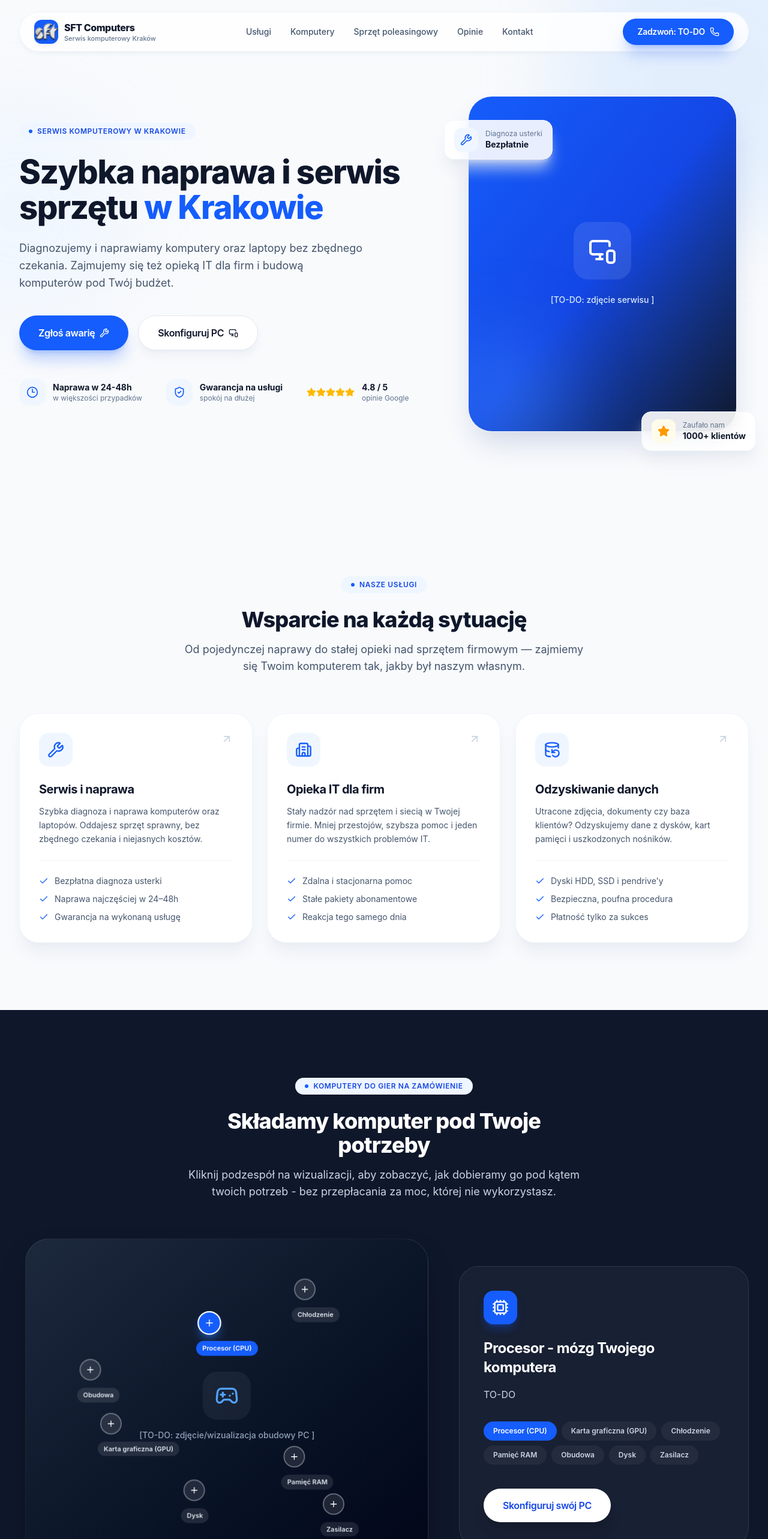
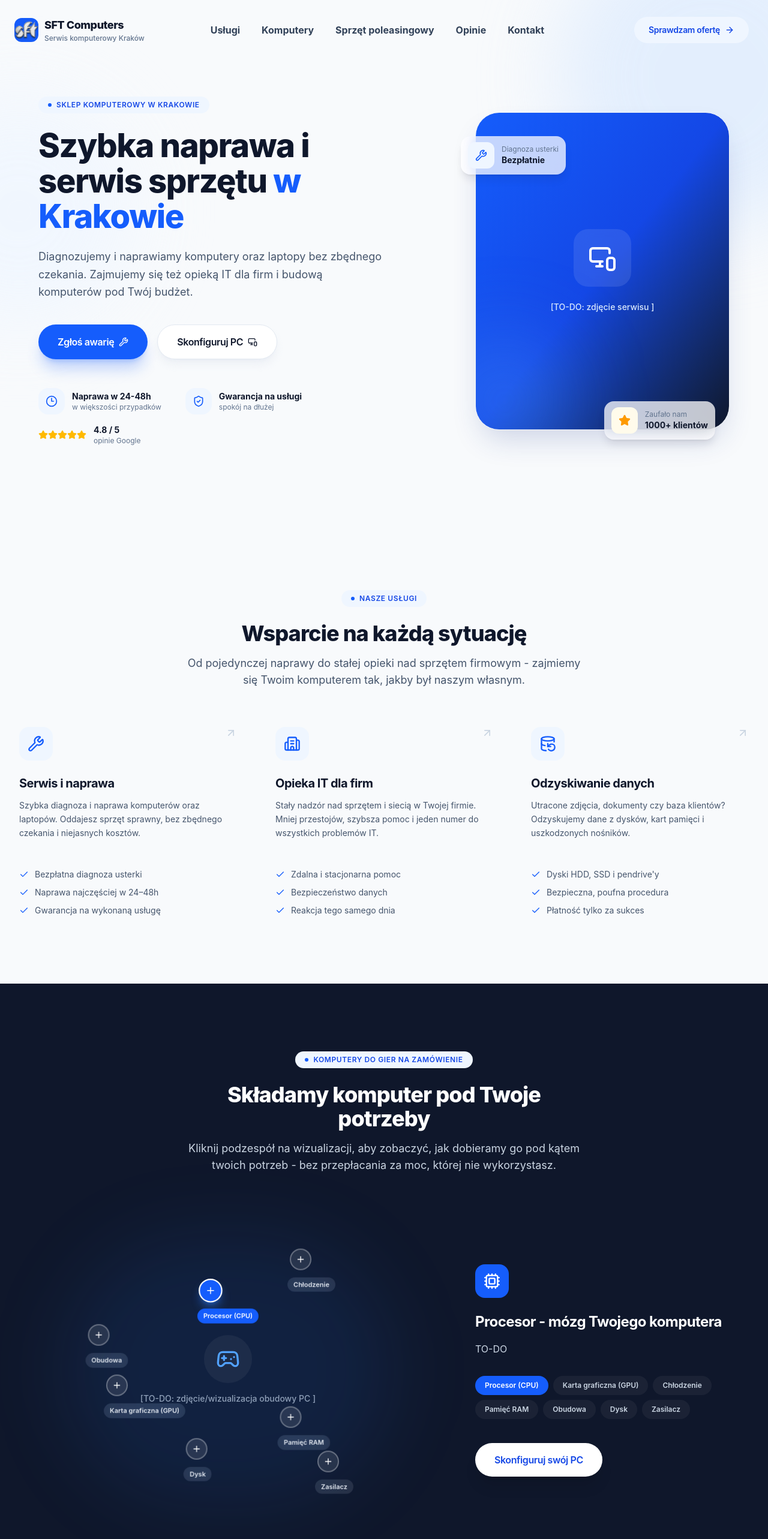
Before and after one commit to waskok/SFTComputers, a React (Vite) app: page / in a window 1280 px wide. Shown: the top 2566 px of the page at 60% size. Built offline with nearby package versions, Linux system fonts and the light colour scheme.

Commit message:
refactor

```diff
--- a/index.html
+++ b/index.html
@@ -9,7 +9,7 @@
       name="description"
       content="SFT Computers – szybki serwis i naprawa komputerów, opieka IT dla firm oraz komputery do gier na zamówienie w Krakowie."
     />
-    <title>SFT Computers | Serwis i naprawa komputerów w Krakowie</title>
+    <title>SFT Computers</title>
   </head>
   <body class="bg-slate-50 antialiased">
     <div id="root"></div>
--- a/src/components/Contact.tsx
+++ b/src/components/Contact.tsx
@@ -42,7 +42,7 @@ export default function Contact() {
           </p>
         </Reveal>
 
-        <div className="mt-16 grid grid-cols-1 gap-8 lg:grid-cols-12">
+        <div className="mt-16 grid grid-cols-1 gap-12 lg:grid-cols-12 lg:gap-16">
           {/* Formularz kontaktowy - 7/12 */}
           <Reveal className="lg:col-span-7">
             <form
@@ -117,9 +117,9 @@ export default function Contact() {
             </form>
           </Reveal>
 
-          {/* Dane adresowe + mapa - 5/12 */}
-          <Reveal delay={120} className="flex flex-col gap-6 lg:col-span-5">
-            <div className="rounded-[2.5rem] border border-slate-100 bg-white p-8 shadow-xl shadow-slate-200/60 sm:p-10">
+          {/* Dane adresowe + mapa - 5/12, bez pudełka: elementy oddzielone samą przestrzenią */}
+          <Reveal delay={120} className="flex flex-col gap-10 lg:col-span-5">
+            <div>
               <h3 className="text-lg font-bold tracking-tight text-slate-900">SFT Computers - Kraków</h3>
 
               <ul className="mt-6 flex flex-col gap-5">
--- a/src/components/Header.tsx
+++ b/src/components/Header.tsx
@@ -1,5 +1,5 @@
 import { useEffect, useState } from "react";
-import { Menu, Phone, X } from "lucide-react";
+import { ArrowRight, Menu, X } from "lucide-react";
 import Button from "./ui/Button";
 import { company, navLinks } from "../data/siteData";
 
@@ -22,45 +22,49 @@ export default function Header() {
     };
   }, [isMenuOpen]);
 
+  // Menu mobilne otwarte na samej górze strony też potrzebuje czytelnego, jednolitego tła.
+  const isSolid = isScrolled || isMenuOpen;
+
   return (
     <header
-      className={`fixed inset-x-0 top-0 z-50 transition-all duration-300 ease-out ${
-        isScrolled ? "py-3" : "py-5"
-      }`}
+      className={`fixed inset-x-0 top-0 z-50 w-full transition-all duration-300 ease-out ${
+        isSolid
+          ? "border-b border-slate-100 bg-white/95 shadow-sm backdrop-blur-md"
+          : "border-b border-transparent bg-transparent"
+      } ${isScrolled ? "py-4" : "py-7"}`}
     >
-      <div className="mx-auto max-w-7xl px-4 sm:px-6 lg:px-8">
-        <div
-          className={`flex items-center justify-between rounded-full border border-slate-100 bg-white/80 px-4 py-2.5 backdrop-blur-md transition-shadow duration-300 sm:px-6 ${
-            isScrolled ? "shadow-xl shadow-slate-200/70" : "shadow-md shadow-slate-200/40"
-          }`}
-        >
+      <div className="mx-auto flex max-w-7xl items-center justify-between pl-3 pr-4 sm:pl-4 sm:pr-6 lg:pl-6 lg:pr-8">
         <a href="#top" className="flex items-center gap-2.5 shrink-0">
           <img
             src={`${import.meta.env.BASE_URL}favicon.jpg`}
             alt={`Logo ${company.name}`}
-              className="h-10 w-auto rounded-xl object-contain shadow-md shadow-slate-200/60"
+            className="h-10 w-auto rounded-xl object-contain"
           />
           <span className="flex flex-col leading-tight">
-              <span className="text-base font-extrabold tracking-tight text-slate-900">{company.name}</span>
-              <span className="hidden text-[11px] font-medium text-slate-500 sm:block">{company.claim}</span>
+            <span className="text-lg font-extrabold tracking-tight text-slate-900">{company.name}</span>
+            <span className="hidden text-xs font-medium text-slate-500 sm:block">{company.claim}</span>
           </span>
         </a>
 
-          <nav className="hidden items-center gap-8 lg:flex">
+        <nav className="hidden items-center gap-9 lg:flex">
           {navLinks.map((link) => (
             <a
               key={link.href}
               href={link.href}
-                className="text-sm font-medium text-slate-600 transition-colors duration-200 hover:text-blue-700"
+              className="group relative py-1 text-base font-bold text-slate-700 transition-colors duration-200 hover:text-blue-700"
             >
               {link.label}
+              <span
+                className="absolute inset-x-0 -bottom-0.5 h-0.5 origin-left scale-x-0 bg-blue-600 transition-transform duration-300 ease-out group-hover:scale-x-100"
+                aria-hidden="true"
+              />
             </a>
           ))}
         </nav>
 
-          <div className="hidden lg:block">
-            <Button href={company.phoneHref} icon={Phone} size="md">
-              Zadzwoń: {company.phone}
+        <div className="hidden lg:ml-10 lg:block">
+          <Button href="#kontakt" variant="ghost" size="md" icon={ArrowRight}>
+            Sprawdzam ofertę
           </Button>
         </div>
 
@@ -75,31 +79,30 @@ export default function Header() {
         </button>
       </div>
 
-        {/* Menu mobilne */}
+      {/* Menu mobilne — pełna szerokość, bez oddzielnej "karty" */}
       <div
         className={`overflow-hidden transition-all duration-300 ease-out lg:hidden ${
-            isMenuOpen ? "mt-3 max-h-[28rem] opacity-100" : "max-h-0 opacity-0"
+          isMenuOpen ? "max-h-[28rem] opacity-100" : "max-h-0 opacity-0"
         }`}
       >
-          <nav className="flex flex-col gap-1 rounded-3xl border border-slate-100 bg-white/95 p-4 shadow-xl shadow-slate-200/70 backdrop-blur-md">
+        <nav className="mx-auto flex max-w-7xl flex-col gap-1 px-4 pb-5 pt-2 sm:px-6 lg:px-8">
           {navLinks.map((link) => (
             <a
               key={link.href}
               href={link.href}
               onClick={() => setIsMenuOpen(false)}
-                className="rounded-2xl px-4 py-3 text-sm font-semibold text-slate-700 transition-colors duration-200 hover:bg-blue-50 hover:text-blue-700"
+              className="rounded-xl px-4 py-3 text-sm font-semibold text-slate-700 transition-colors duration-200 hover:bg-slate-100 hover:text-blue-700"
             >
               {link.label}
             </a>
           ))}
           <div className="mt-2 px-1">
-              <Button href={company.phoneHref} icon={Phone} className="w-full">
-                Zadzwoń: {company.phone}
+            <Button href="#kontakt" icon={ArrowRight} className="w-full" onClick={() => setIsMenuOpen(false)}>
+              Sprawdzam ofertę
             </Button>
           </div>
         </nav>
       </div>
-      </div>
     </header>
   );
 }
--- a/src/components/Hero.tsx
+++ b/src/components/Hero.tsx
@@ -16,11 +16,11 @@ export default function Hero() {
         aria-hidden="true"
       />
 
-      <div className="relative mx-auto max-w-7xl px-4 sm:px-6 lg:px-8">
-        <div className="grid grid-cols-1 items-center gap-16 lg:grid-cols-12 lg:gap-8">
-          {/* Kolumna tekstowa — 7/12, asymetryczny układ */}
+      <div className="relative mx-auto max-w-[96rem] px-4 sm:px-6 lg:px-10 xl:px-16">
+        <div className="grid grid-cols-1 items-center gap-16 lg:grid-cols-12 lg:gap-16 xl:gap-24">
+          {/* Kolumna tekstowa — 7/12, przesunięta bliżej lewej krawędzi ekranu */}
           <Reveal className="lg:col-span-7">
-            <SectionBadge>Serwis komputerowy w Krakowie</SectionBadge>
+            <SectionBadge>Sklep komputerowy w Krakowie</SectionBadge>
 
             <h1 className="mt-6 text-4xl font-extrabold tracking-tight text-slate-900 sm:text-5xl lg:text-[3.4rem] lg:leading-[1.08]">
               Szybka naprawa i serwis sprzętu{" "}
@@ -74,9 +74,9 @@ export default function Hero() {
             </div>
           </Reveal>
 
-          {/* Kolumna wizualna — 5/12 */}
+          {/* Kolumna wizualna — 5/12, bez pudełek, przesunięta bliżej prawej krawędzi ekranu */}
           <Reveal delay={150} className="relative lg:col-span-5">
-            <div className="relative mx-auto max-w-md">
+            <div className="relative mx-auto max-w-md lg:ml-auto lg:mr-0">
               <div className="relative aspect-[4/5] overflow-hidden rounded-[2.5rem] border border-slate-100 bg-gradient-to-br from-blue-600 via-blue-700 to-slate-900 p-10 shadow-2xl shadow-blue-900/20">
                 <div className="flex h-full flex-col items-center justify-center gap-6 text-center">
                   <span className="flex h-24 w-24 items-center justify-center rounded-3xl bg-white/10 backdrop-blur-md">
@@ -93,23 +93,23 @@ export default function Hero() {
                 />
               </div>
 
-              {/* Floating badge — czas reakcji */}
-              <div className="absolute -left-6 top-10 flex items-center gap-3 rounded-2xl border border-slate-100 bg-white/90 px-4 py-3 shadow-xl shadow-slate-200/70 backdrop-blur-md sm:-left-10">
-                <span className="flex h-10 w-10 items-center justify-center rounded-xl bg-blue-50 text-blue-600">
+              {/* Wolno stojący element — czas reakcji; lekko przezroczyste tło, żeby było czytelne na ciemnym panelu */}
+              <div className="absolute -left-2 top-10 flex items-center gap-3 rounded-2xl bg-white/75 px-3 py-2.5 shadow-lg shadow-slate-900/10 backdrop-blur-md sm:-left-6">
+                <span className="flex h-11 w-11 items-center justify-center rounded-xl bg-blue-50 text-blue-600">
                   <Wrench className="h-5 w-5" />
                 </span>
-                <div>
+                <div className="text-left">
                   <p className="text-xs text-slate-500">Diagnoza usterki</p>
                   <p className="text-sm font-bold text-slate-900">Bezpłatnie</p>
                 </div>
               </div>
 
-              {/* Floating badge — ocena */}
-              <div className="absolute -bottom-8 -right-4 flex items-center gap-3 rounded-2xl border border-slate-100 bg-white/90 px-4 py-3 shadow-xl shadow-slate-200/70 backdrop-blur-md sm:-right-8">
-                <span className="flex h-10 w-10 items-center justify-center rounded-xl bg-amber-50 text-amber-500">
+              {/* Wolno stojący element — ocena; lekko przezroczyste tło, żeby było czytelne na ciemnym panelu */}
+              <div className="absolute -bottom-4 right-0 flex items-center gap-3 rounded-2xl bg-white/75 px-3 py-2.5 shadow-lg shadow-slate-900/10 backdrop-blur-md sm:right-6">
+                <span className="flex h-11 w-11 items-center justify-center rounded-xl bg-amber-50 text-amber-500">
                   <Star className="h-5 w-5 fill-current" />
                 </span>
-                <div>
+                <div className="text-left">
                   <p className="text-xs text-slate-500">Zaufało nam</p>
                   <p className="text-sm font-bold text-slate-900">1000+ klientów</p>
                 </div>
--- a/src/components/Opinions.tsx
+++ b/src/components/Opinions.tsx
@@ -83,6 +83,7 @@ export default function Opinions() {
             <h2 className="mt-6 text-3xl font-extrabold tracking-tight text-slate-900 sm:text-4xl">
               Zaufali nam mieszkańcy Krakowa
             </h2>
+            <p className="mt-2 text-sm text-slate-400">Kliknij na opinię, by ją przeczytać</p>
           </div>
 
           <div className="flex items-center gap-4 rounded-2xl border border-slate-100 bg-white px-6 py-4 shadow-lg shadow-slate-200/60">
@@ -122,7 +123,7 @@ export default function Opinions() {
                   type="button"
                   onClick={() => setActiveIndex(index)}
                   aria-pressed={isActive}
-                  className={`relative flex w-72 flex-none flex-col rounded-xl border bg-white p-6 text-left shadow-sm transition-all duration-300 ease-out hover:-translate-y-2 hover:bg-slate-50 hover:shadow-xl hover:shadow-slate-300/70 sm:w-80 ${
+                  className={`relative flex w-72 flex-none cursor-pointer flex-col rounded-xl border bg-white p-6 text-left shadow-sm transition-all duration-300 ease-out hover:-translate-y-2 hover:bg-slate-50 hover:shadow-xl hover:shadow-slate-300/70 sm:w-80 ${
                     isActive ? "border-blue-300 ring-2 ring-blue-500 ring-offset-2 ring-offset-slate-50" : "border-gray-100"
                   }`}
                 >
--- a/src/components/PcBuilder.tsx
+++ b/src/components/PcBuilder.tsx
@@ -11,7 +11,7 @@ export default function PcBuilder() {
 
   return (
     <section id="konfigurator" className="bg-slate-900 py-20 sm:py-28">
-      <div className="mx-auto max-w-7xl px-4 sm:px-6 lg:px-8">
+      <div className="mx-auto max-w-[96rem] px-4 sm:px-6 lg:px-10 xl:px-16">
         <Reveal className="mx-auto max-w-2xl text-center">
           <SectionBadge>Komputery do gier na zamówienie</SectionBadge>
           <h2 className="mt-6 text-3xl font-extrabold tracking-tight text-white sm:text-4xl">
@@ -22,15 +22,19 @@ export default function PcBuilder() {
           </p>
         </Reveal>
 
-        <div className="mt-16 grid grid-cols-1 items-center gap-12 lg:grid-cols-12 lg:gap-10">
-          {/* Wizualizacja PC z hotspotami - 7/12 */}
+        <div className="mt-16 grid grid-cols-1 items-center gap-12 lg:grid-cols-12 lg:gap-16 xl:gap-24">
+          {/* Wizualizacja PC z hotspotami - 7/12, bez pudełka, przesunięta bliżej lewej krawędzi ekranu */}
           <Reveal className="relative lg:col-span-7">
-            <div className="relative mx-auto aspect-[6/5] max-w-2xl rounded-[2.5rem] border border-white/10 bg-gradient-to-br from-slate-800 to-slate-950 p-8 shadow-2xl shadow-black/40 sm:p-12">
+            <div className="relative mx-auto aspect-[6/5] max-w-2xl p-8 sm:p-12 lg:mr-auto lg:ml-0">
               <div className="flex h-full flex-col items-center justify-center gap-4 text-center">
-                <span className="flex h-20 w-20 items-center justify-center rounded-3xl bg-white/5">
+                <div
+                  className="pointer-events-none absolute inset-10 rounded-full bg-blue-500/10 blur-3xl"
+                  aria-hidden="true"
+                />
+                <span className="relative flex h-20 w-20 items-center justify-center rounded-full bg-white/5">
                   <Gamepad2 className="h-10 w-10 text-blue-400" />
                 </span>
-                <p className="max-w-xs text-sm font-medium text-slate-400">
+                <p className="relative max-w-xs text-sm font-medium text-slate-400">
                   [TO-DO: zdjęcie/wizualizacja obudowy PC ]
                 </p>
               </div>
@@ -73,10 +77,10 @@ export default function PcBuilder() {
             </div>
           </Reveal>
 
-          {/* Opis wybranego podzespołu - 5/12 */}
+          {/* Opis wybranego podzespołu - 5/12, bez pudełka, przesunięty bliżej prawej krawędzi ekranu */}
           <Reveal delay={150} className="lg:col-span-5">
-            <div className="rounded-[2rem] border border-white/10 bg-white/[0.04] p-8 backdrop-blur-md sm:p-10">
-              <span className="flex h-14 w-14 items-center justify-center rounded-2xl bg-blue-600 text-white shadow-lg shadow-blue-600/30">
+            <div>
+              <span className="flex h-14 w-14 items-center justify-center rounded-2xl bg-blue-600 text-white">
                 <Cpu className="h-7 w-7" />
               </span>
 
--- a/src/components/Services.tsx
+++ b/src/components/Services.tsx
@@ -18,20 +18,16 @@ export default function Services() {
             Wsparcie na każdą sytuację
           </h2>
           <p className="mt-4 text-lg text-slate-600">
-            Od pojedynczej naprawy do stałej opieki nad sprzętem firmowym — zajmiemy się Twoim komputerem
+            Od pojedynczej naprawy do stałej opieki nad sprzętem firmowym - zajmiemy się Twoim komputerem
             tak, jakby był naszym własnym.
           </p>
         </Reveal>
 
-        <div className="mt-16 grid grid-cols-1 gap-6 sm:grid-cols-2 lg:grid-cols-3">
+        <div className="mt-16 grid grid-cols-1 gap-12 sm:grid-cols-2 lg:grid-cols-3 lg:gap-16">
           {services.map((service, index) => {
             const Icon = ICONS[service.icon];
             return (
-              <Reveal
-                key={service.id}
-                delay={index * 120}
-                className="group relative flex flex-col rounded-[2rem] border border-slate-100 bg-white p-8 shadow-xl shadow-slate-200/60 transition-all duration-300 ease-out hover:-translate-y-2 hover:shadow-2xl hover:shadow-blue-900/10"
-              >
+              <Reveal key={service.id} delay={index * 120} className="group relative flex flex-col">
                 <div className="flex items-start justify-between">
                   <span className="flex h-14 w-14 items-center justify-center rounded-2xl bg-blue-50 text-blue-600 transition-colors duration-300 group-hover:bg-blue-600 group-hover:text-white">
                     <Icon className="h-7 w-7" />
@@ -42,7 +38,7 @@ export default function Services() {
                 <h3 className="mt-6 text-xl font-bold tracking-tight text-slate-900">{service.title}</h3>
                 <p className="mt-3 text-sm leading-relaxed text-slate-600">{service.description}</p>
 
-                <ul className="mt-6 flex flex-col gap-2.5 border-t border-slate-100 pt-6">
+                <ul className="mt-6 flex flex-col gap-2.5 pt-6">
                   {service.bullets.map((bullet) => (
                     <li key={bullet} className="flex items-start gap-2.5 text-sm text-slate-600">
                       <Check className="mt-0.5 h-4 w-4 flex-shrink-0 text-blue-600" />
--- a/src/data/siteData.ts
+++ b/src/data/siteData.ts
@@ -131,7 +131,7 @@ export const services: ServiceItem[] = [
     title: "Opieka IT dla firm",
     description:
       "Stały nadzór nad sprzętem i siecią w Twojej firmie. Mniej przestojów, szybsza pomoc i jeden numer do wszystkich problemów IT.",
-    bullets: ["Zdalna i stacjonarna pomoc", "Stałe pakiety abonamentowe", "Reakcja tego samego dnia"],
+    bullets: ["Zdalna i stacjonarna pomoc", "Bezpieczeństwo danych", "Reakcja tego samego dnia"],
     icon: "Building2",
   },
   {
```
Also changed, not shown: src/components/RefurbishedHardware.tsx (+12 -15 lines). Lines whose indentation alone changed are shown as unchanged.
